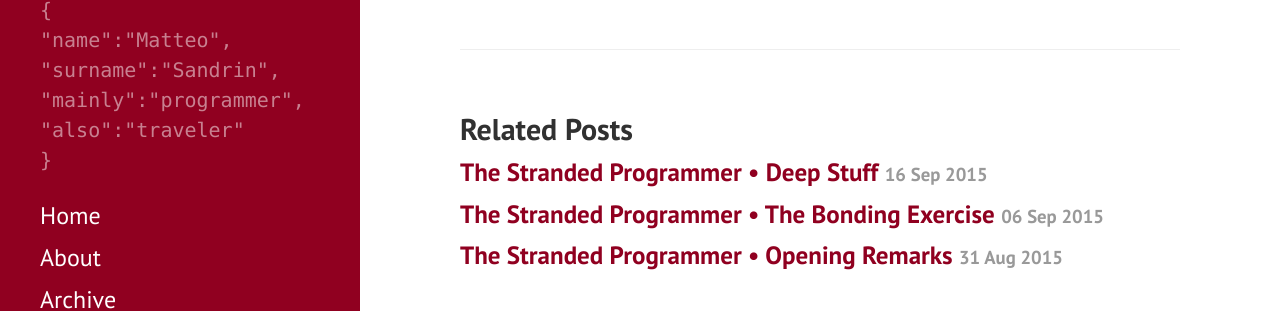
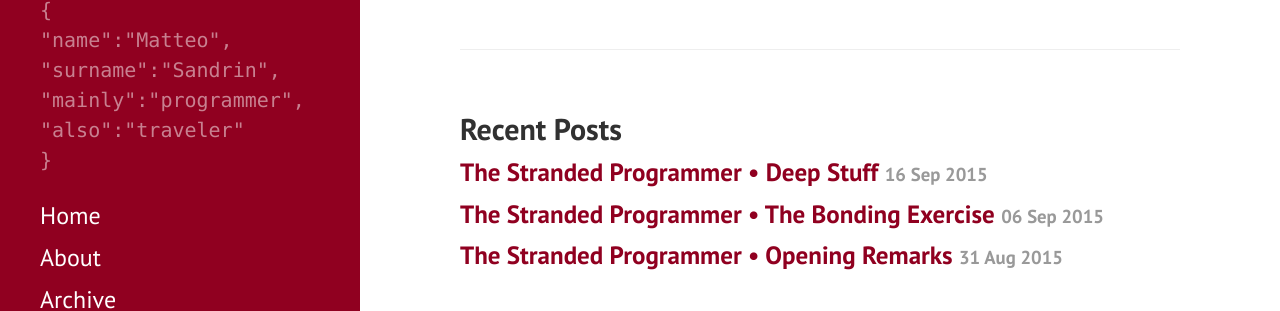
Before and after one commit to matteosandrin/matteosandrin.github.io, a Jekyll site: the page built from _posts/2015-09-24-the-stranded-programmer-mods-against-humanity.md, in a window 1280 px wide and 1400 px high, scrolled down 726 px. Shown: the part 989-1300 px from the top of the window. Built offline with Jekyll 4.4.1, drawn with Linux system fonts in a browser that asks for light colours; nearby versions of some CDN libraries; Markdown is read by kramdown in place of the engine named in the settings.

Commit message:
Corrected some CSS

```diff
--- a/_layouts/post.html
+++ b/_layouts/post.html
@@ -10,15 +10,16 @@
 </div>
 
 <div class="related">
-  <h2>Related Posts</h2>
+  <h2>Recent Posts</h2>
   <ul class="related-posts">
     {% for post in site.related_posts limit:3 %}
       <li>
         <h3>
           <a href="{{ post.url }}">
             {{ post.title }}
-            <small>{{ post.date | date_to_string }}</small>
           </a>
+          <small>{{ post.date | date_to_string }}</small>
+
         </h3>
       </li>
     {% endfor %}
--- a/public/css/hyde.css
+++ b/public/css/hyde.css
@@ -287,4 +287,5 @@
 .theme-burgundy .content a,
 .theme-burgundy .related-posts li a:hover {
   color: #900020;
+
 }
--- a/public/css/poole.css
+++ b/public/css/poole.css
@@ -371,7 +371,7 @@
 }
 .related-posts li a:hover {
   color: #268bd2;
-  text-decoration: none;
+  /*text-decoration: none;*/
 }
 .related-posts li a:hover small {
   color: inherit;
```
